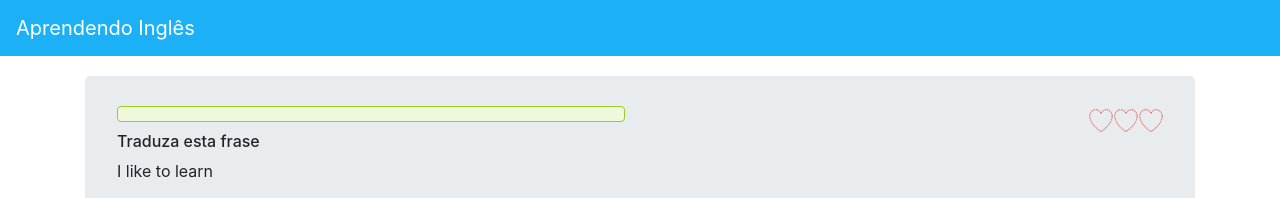
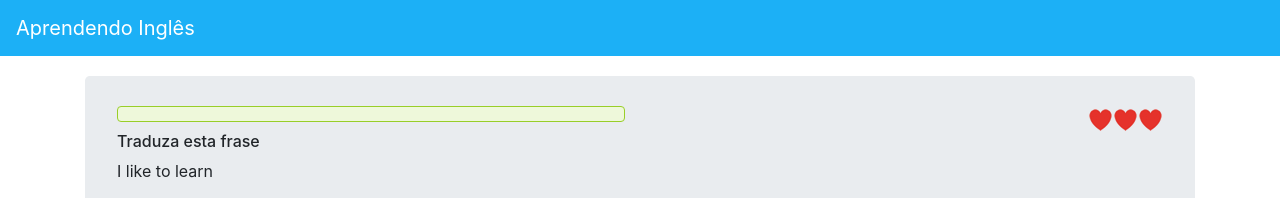
Before and after one commit to karinasilva09/APP1, an Angular app: page / in a window 1280 px wide. Shown: the top 198 px of the page. Built offline with nearby package versions, Linux system fonts and the light colour scheme.

Commit message:
Implementação das tentativas

```diff
--- a/src/app/painel/painel.component.ts
+++ b/src/app/painel/painel.component.ts
@@ -19,9 +19,10 @@ export class PainelComponent implements OnInit {
 
   public progresso: number = 0
 
+  public tentativas: number = 3
+
   constructor(){
     this.atualizaRodada()
-    console.log(this.rodadaFrase)
   }
 
   ngOnInit() {
@@ -29,17 +30,20 @@ export class PainelComponent implements OnInit {
 
   public atualizaResposta(reposta: Event): void{
     this.resposta = (<HTMLInputElement>reposta.target).value
-    //console.log(this.resposta)
   }
 
   public verificarResposta(): void{
+    console.log(this.tentativas)
     if(this.rodadaFrase.frasePtBr == this.resposta){
       this.rodada++
       this.atualizaRodada()
       this.progresso = this.progresso + 100/(this.frases.length)
-      console.log(this.progresso)
     }else{
+      this.tentativas--
 
+      if(this.tentativas === -1){
+        alert('Você perdeu todas as tentativas');
+      }
     }
   }
 
--- a/src/app/tentativas/tentativas.component.html
+++ b/src/app/tentativas/tentativas.component.html
@@ -1,3 +1,5 @@
+<!-- <img [src]="coracaoVazio" />
 <img [src]="coracaoVazio" />
-<img [src]="coracaoVazio" />
-<img [src]="coracaoVazio" />
+<img [src]="coracaoVazio" /> -->
+
+<img *ngFor="let coracao of coracoes" [src]="coracao.exibeCoracao()" />
--- a/src/app/tentativas/tentativas.component.ts
+++ b/src/app/tentativas/tentativas.component.ts
@@ -17,9 +17,7 @@ export class TentativasComponent implements OnInit {
     new Coracao(true)
   ]
 
-  constructor() {
-    console.log(this.coracoes)
-  }
+  constructor() {}
 
   ngOnInit() {
   }
```
